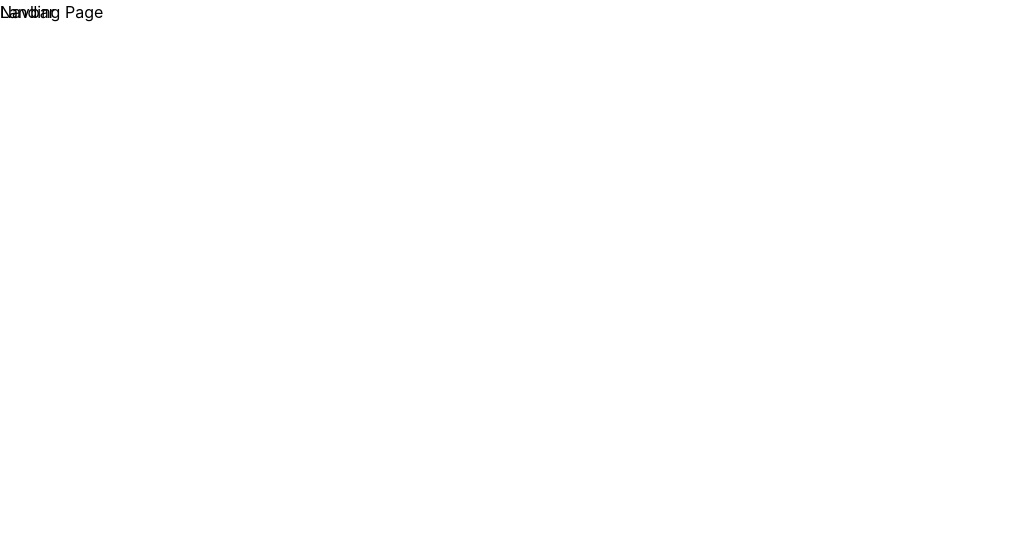
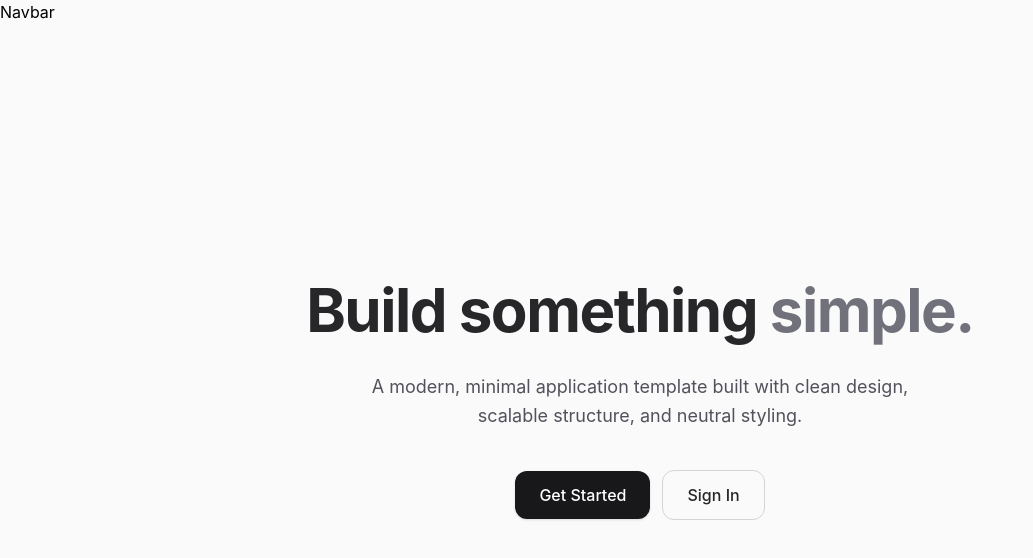
Before and after one commit to khianvictorycalderon/rtep-account-management, a React (Vite) app in the folder frontend/: page / in a window 1280 px wide. Shown: the top 558 px of the page, without its empty margins (0-1033 px from the left). Built offline with nearby package versions, Linux system fonts and the light colour scheme.

Commit message:
Added modernized landing page

```diff
--- a/frontend/src/public_pages/LandingPage.tsx
+++ b/frontend/src/public_pages/LandingPage.tsx
@@ -1,7 +1,38 @@
 export default function LandingPage() {
   return (
-    <div>
-      Landing Page
+    <div className="min-h-screen w-full flex items-center justify-center bg-zinc-50 dark:bg-zinc-950 text-zinc-800 dark:text-zinc-200 px-6">
+      <div className="w-full max-w-3xl text-center space-y-8">
+
+        {/* Hero Title */}
+        <h1 className="text-4xl md:text-6xl font-bold tracking-tight">
+          Build something
+          <span className="text-zinc-500 dark:text-zinc-400"> simple.</span>
+        </h1>
+
+        {/* Subtitle */}
+        <p className="text-zinc-600 dark:text-zinc-400 text-base md:text-lg leading-relaxed max-w-xl mx-auto">
+          A modern, minimal application template built with clean design,
+          scalable structure, and neutral styling.
+        </p>
+
+        {/* CTA Buttons */}
+        <div className="flex flex-col sm:flex-row items-center justify-center gap-3 pt-2">
+          <a
+            href="/register"
+            className="px-6 py-3 rounded-xl bg-zinc-900 hover:bg-zinc-800 dark:bg-zinc-100 dark:hover:bg-zinc-200 text-white dark:text-zinc-900 font-medium transition shadow-sm"
+          >
+            Get Started
+          </a>
+
+          <a
+            href="/login"
+            className="px-6 py-3 rounded-xl border border-zinc-300 dark:border-zinc-700 hover:bg-zinc-100 dark:hover:bg-zinc-900 text-zinc-800 dark:text-zinc-200 font-medium transition"
+          >
+            Sign In
+          </a>
+        </div>
+
+      </div>
     </div>
   );
 }
```
